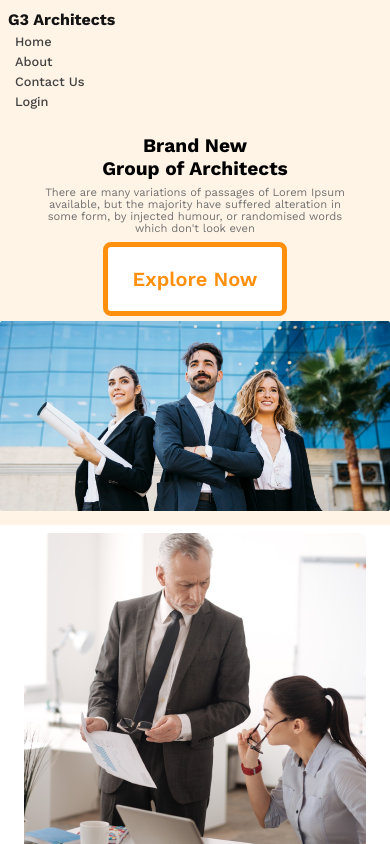
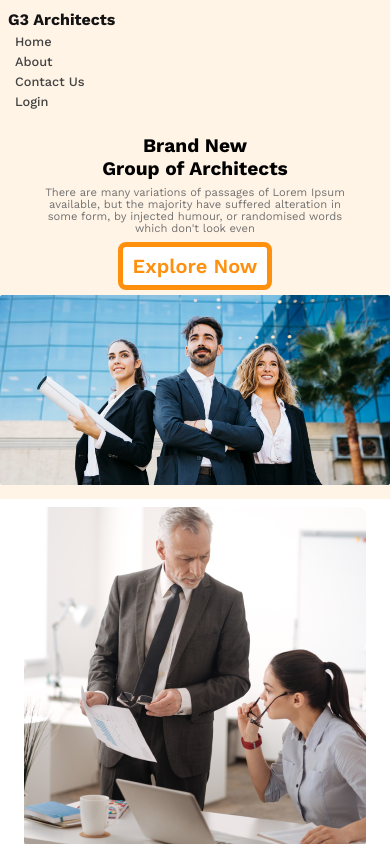
Before and after one commit to Asaduzzaman-Sohan/assignment-2, a plain HTML site: page index.html in a window 390 px wide. In both pictures the pointer is over the button 195 px from the left and 255 px from the top of the page. Shown: the top 844 px of the page. Drawn offline with nearby package versions, Linux system fonts and the light colour scheme.

Commit message:
modified

```diff
--- a/styles/style.css
+++ b/styles/style.css
@@ -415,7 +415,7 @@ footer {
         font-size: 20px;
         cursor: pointer;
         color: #FF900E;
-        padding: 20px 25px;
+        padding: 7px 10px;
         border: 5px solid #FF900E;
         background: #FFFFFF;
         border-radius: 8px;
```
